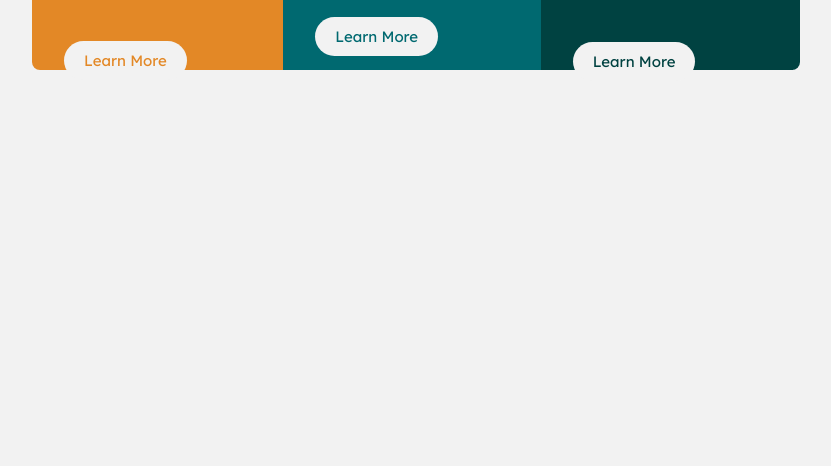
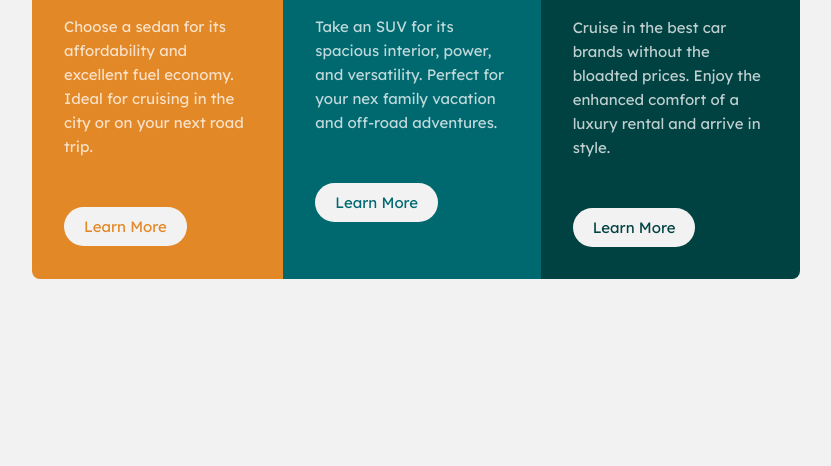
Before and after one commit to suchAGuyLikeMe/frontendMentor-3columnPreviewCardComponent, a plain HTML site: page index.html in a window 1280 px wide. Shown: the part 334-800 px from the top of the page, without its empty margins (224-1055 px from the left). Drawn offline with Linux system fonts and the light colour scheme.

Commit message:
Update main.css

```diff
--- a/css/main.css
+++ b/css/main.css
@@ -62,11 +62,12 @@
 body{
     background-color: var(--neutral-very-light-gray);
     font-size: var(--font-size);
+    width: 100vw;
+    height: 100vh;
 }
+
 body,
 main{
-    width: 100%;
-    height: 100%;
     display: grid;
     place-items: center;
 }
@@ -75,7 +76,7 @@ article{
     display: flex;
     flex-direction: column;
     max-width: 80vw;
-    max-height: 90%;
+    max-height: 80vh;
 }
 
 section{
```
